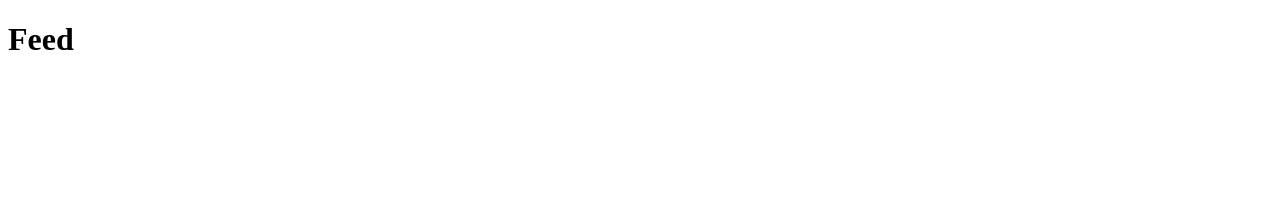
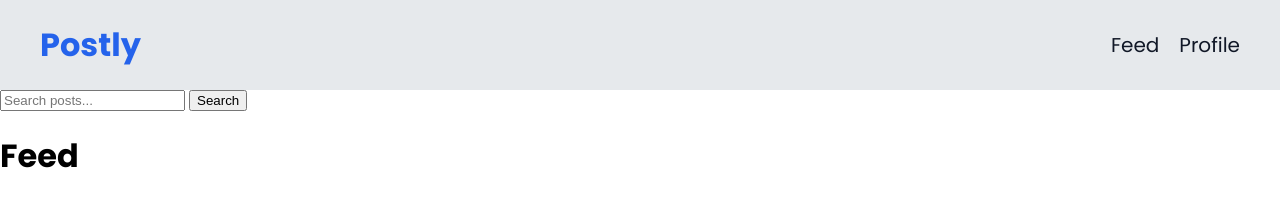
Before and after one commit to Theanordhoy/JavaScript2, a plain HTML site: page feed.html in a window 1280 px wide. Drawn offline with Linux system fonts and the light colour scheme.

Commit message:
added header to html pages
also added search input field in feed.html

```diff
--- a/css/main.css
+++ b/css/main.css
@@ -25,3 +25,112 @@
     --hoover-color: #1D4ED8;
 
 }
+
+body {
+    margin: 0;
+}
+
+/* Screen reader only */
+.sr-only:not(:focus):not(:active) {
+    clip: rect(0 0 0 0);
+    clip-path: inset(50%);
+    height: 1px;
+    overflow: hidden;
+    position: absolute;
+    white-space: nowrap;
+    width: 1px;
+}
+
+/* Fonts */
+h1,
+h2,
+.navbar-option {
+    font-family: var(--secondary-font);
+}
+
+p {
+    font-family: var(--primary-font);
+}
+
+/* Header */
+.navbar {
+    display: flex;
+    align-items: center;
+    justify-content: space-between;
+    background-color: var(--secondary-color);
+    position: relative;
+    padding: 0 20px;
+}
+
+.navbar-links {
+    list-style: none;
+    margin: 0;
+    padding: 0;
+    display: none;
+    position: absolute;
+    top: 100%;
+    left: 0;
+    width: 100%;
+    background-color: var(--secondary-color);
+    text-align: center;
+    font-size: var(--font-size-h3);
+}
+
+.navbar-option {
+    color: var(--text-color);
+}
+
+.logo {
+    color: var(--primary-color);
+    font-size: var(--font-size-h1);
+    margin: 20px 0;
+}
+
+a {
+    text-decoration: none;
+}
+
+a:hover,
+a:focus {
+    color: var(--hoover-color);
+}
+
+#menu-checkbox {
+    display: none;
+}
+
+#menu-checkbox:checked ~ .navbar-links {
+    display: block;
+}
+
+.hamburger-menu {
+    cursor: pointer;
+    z-index: 20;
+    font-size: var(--font-size-h3);
+}
+
+.navbar-links li {
+    margin: 30px 0px;
+}
+
+/* Tablet and Desktop */
+@media (min-width: 768px) {
+    .navbar-links {
+        display: flex;
+        gap: 20px;
+        margin-left: auto;
+        position: static;
+        background: none;
+        width: auto;
+        text-align: left;
+    }
+
+    .hamburger-menu {
+        display: none;
+    }
+
+    .navbar {
+        justify-content: flex-start;
+        padding: 0 40px;
+    }
+}
--- a/feed.html
+++ b/feed.html
@@ -8,10 +8,32 @@
     <link rel="stylesheet" href="css/main.css">
     <link rel="stylesheet" href="css/feed.css">
     <link rel="preconnect" href="https://fonts.googleapis.com">
-<link rel="preconnect" href="https://fonts.gstatic.com" crossorigin>
-<link href="https://fonts.googleapis.com/css2?family=Inter:ital,opsz,wght@0,14..32,100..900;1,14..32,100..900&family=Poppins:ital,wght@0,100;0,200;0,300;0,400;0,500;0,600;0,700;0,800;0,900;1,100;1,200;1,300;1,400;1,500;1,600;1,700;1,800;1,900&display=swap" rel="stylesheet">
+    <link rel="preconnect" href="https://fonts.gstatic.com" crossorigin>
+    <link href="https://fonts.googleapis.com/css2?family=Inter:ital,opsz,wght@0,14..32,100..900;1,14..32,100..900&family=Poppins:ital,wght@0,100;0,200;0,300;0,400;0,500;0,600;0,700;0,800;0,900;1,100;1,200;1,300;1,400;1,500;1,600;1,700;1,800;1,900&display=swap" rel="stylesheet">
+    <script src="https://kit.fontawesome.com/309152690f.js" crossorigin="anonymous"></script>
 </head>
 <body>
-    <h1>Feed</h1>
+    <header>
+        <nav class="navbar">
+            <label for="menu-checkbox" class="hamburger-menu" id="hamburgerMenu"><i class="fa-solid fa-bars"></i><span class="sr-only">Hamburgermenu</span></label>
+            <input type="checkbox" id="menu-checkbox" class="menu-checkbox">
+            <h2 class="logo">Postly</h2>
+            <ul class="navbar-links">
+                <li><a href="feed.html" class="navbar-option">Feed</a></li>
+                <li><a href="profile.html" class="navbar-option">Profile</a></li>
+            </ul>
+        </nav>
+    </header>
+    <main>
+        <form>
+            <label for="searchPosts" class="sr-only">Search for posts:</label>
+            <input type="search" id="searchPosts" name="q" placeholder="Search posts...">
+            <button type="submit">Search</button>
+        </form>
+        <h1>Feed</h1>
+    </main>
+    <footer>
+
+    </footer>
 </body>
 </html>
```
Also changed, not shown: index.html (+10 -0 lines), post.html (+12 -1 lines), profile.html (+18 -1 lines), register.html (+10 -0 lines).
